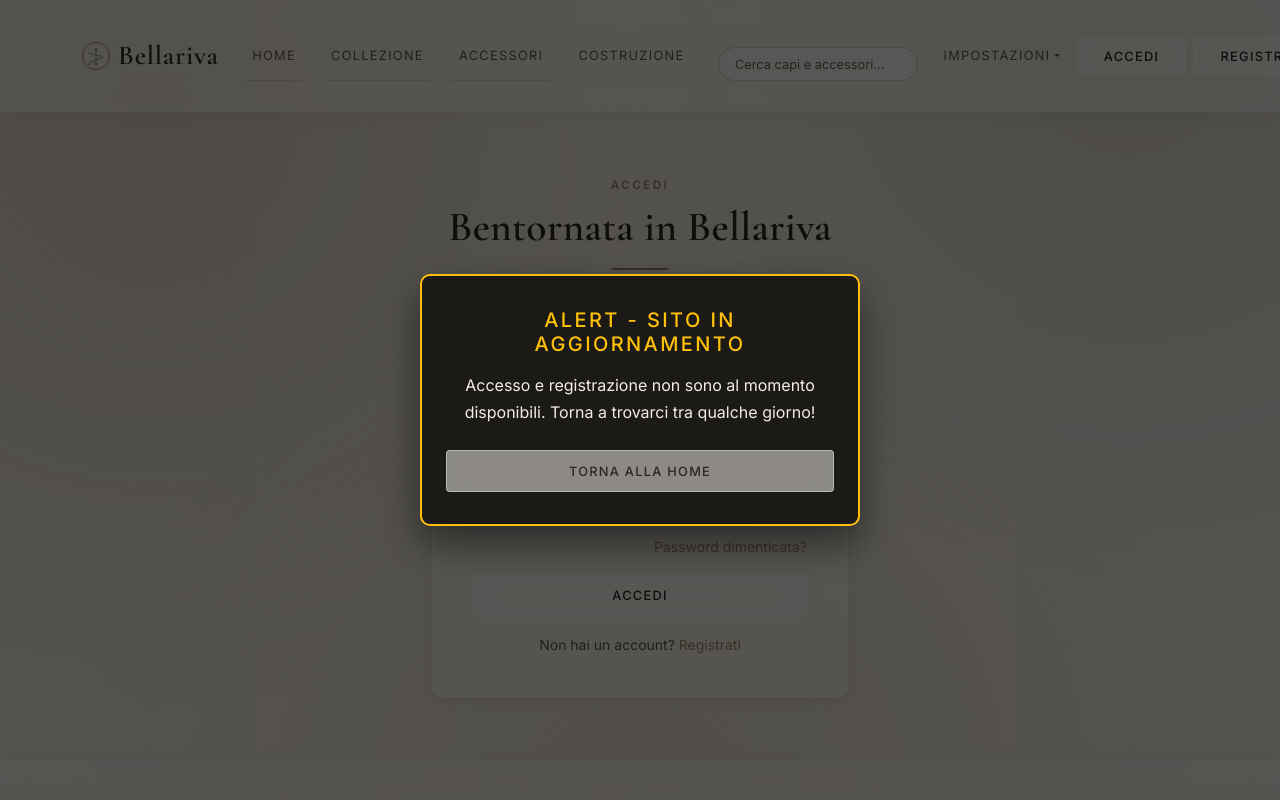
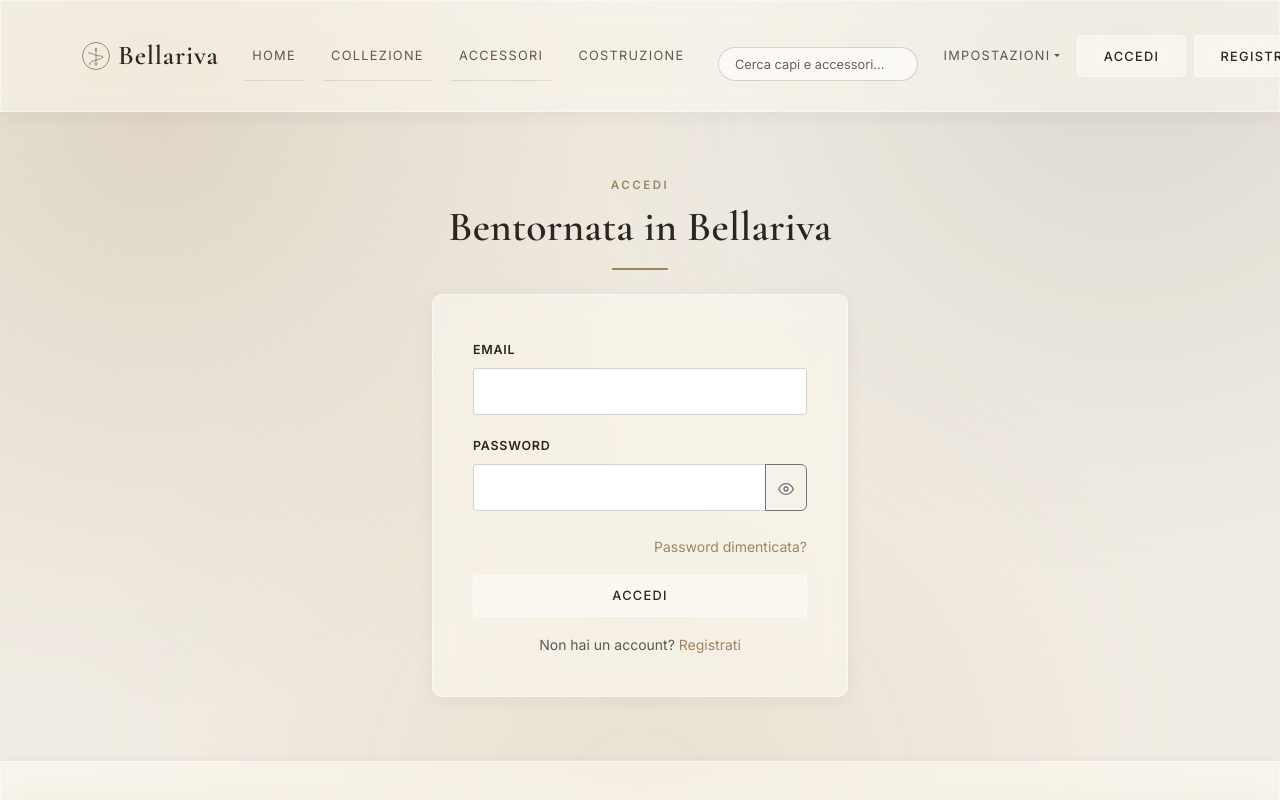
Before and after one commit to AlessiaCotini/sartoria-digitale-frontend, a React (Vite) app: page /login in a window 1280 px wide. Shown: the top 800 px of the page. Built offline with nearby package versions, Linux system fonts and the light colour scheme.

Commit message:
Update avviso.js

```diff
--- a/src/data/avviso.js
+++ b/src/data/avviso.js
@@ -1 +1 @@
-export const SITO_IN_AGGIORNAMENTO = true;
+export const SITO_IN_AGGIORNAMENTO = false;
```
